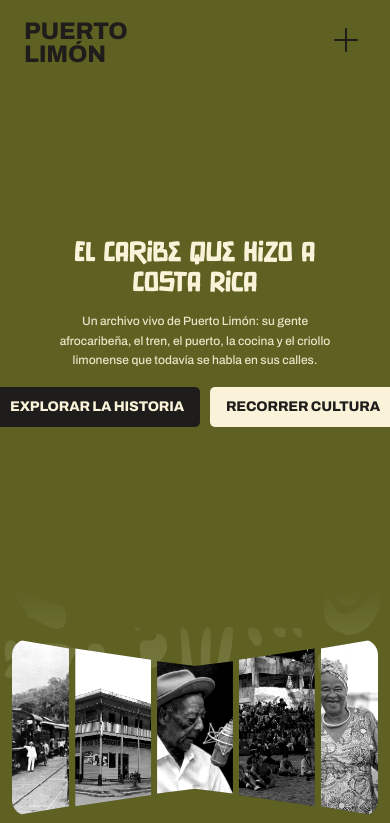
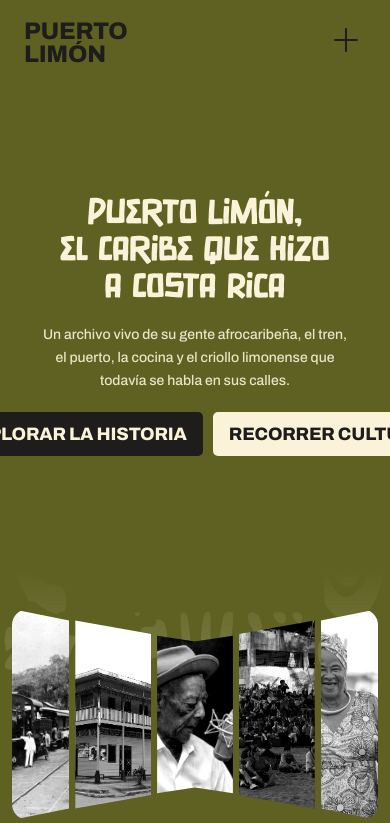
Before and after one commit to kirianL/archivopuertolimon, a Next.js app: page / in a window 390 px wide. Shown: the top 823 px of the page. Built offline with nearby package versions, Linux system fonts and the light colour scheme.

Commit message:
feat: implement Hero component with navigation and gallery backdrop

```diff
--- a/components/hero/Hero.tsx
+++ b/components/hero/Hero.tsx
@@ -307,49 +307,59 @@ export default function Hero() {
       <section
         id="inicio"
         aria-labelledby="hero-title"
-        className="relative flex min-h-[calc(100lvh+3.5rem)] flex-col justify-between overflow-hidden bg-moss text-ink sm:min-h-lvh"
+        className="relative flex min-h-[calc(100lvh+5rem)] flex-col justify-between overflow-hidden bg-moss text-ink sm:min-h-lvh"
       >
         <SiteNav />
 
-        {/* Bloque central: título ancho a 2 líneas como la referencia y botones en una sola fila */}
-        <div className="animate-rise relative z-10 mx-auto flex w-full max-w-6xl flex-1 flex-col items-center justify-center px-4 pt-1 pb-2 text-center sm:px-8">
+        {/* Bloque central: título más grande y con más presencia, sin huecos vacíos */}
+        <div className="animate-rise relative z-10 mx-auto flex w-full max-w-6xl flex-1 flex-col items-center justify-center px-4 pt-2 pb-1 text-center sm:px-8">
           <h1
             id="hero-title"
-            className="font-hero w-full text-[clamp(1.7rem,7.2vw,4.8rem)] leading-[1.08] font-normal text-cream"
+            className="font-hero w-full text-[clamp(2.15rem,8.6vw,4.8rem)] leading-[1.08] font-normal text-cream sm:text-[clamp(2.75rem,min(5.2vw,6.8svh),4.8rem)]"
           >
-            <span className="block whitespace-nowrap">El Caribe que hizo a</span>
-            <span className="block whitespace-nowrap">Costa Rica</span>
+            <span className="block sm:hidden">
+              <span className="block whitespace-nowrap">Puerto Limón,</span>
+              <span className="block whitespace-nowrap">el Caribe que hizo</span>
+              <span className="block whitespace-nowrap">a Costa Rica</span>
+            </span>
+            <span className="hidden sm:block">
+              <span className="block whitespace-nowrap">
+                Puerto Limón, el Caribe
+              </span>
+              <span className="block whitespace-nowrap">
+                que hizo a Costa Rica
+              </span>
+            </span>
           </h1>
 
-          <p className="mt-3 max-w-[42ch] text-xs leading-relaxed font-medium text-pretty text-cream/90 sm:mt-4 sm:max-w-[56ch] sm:text-base md:text-lg">
-            Un archivo vivo de Puerto Limón: su gente afrocaribeña, el tren, el
-            puerto, la cocina y el criollo limonense que todavía se habla en sus
-            calles.
+          <p className="mt-4 max-w-[38ch] text-sm leading-relaxed font-medium text-pretty text-cream/90 sm:mt-4 sm:max-w-[56ch] sm:text-base md:text-lg">
+            Un archivo vivo de su gente afrocaribeña, el tren, el puerto, la
+            cocina y el criollo limonense que todavía se habla en sus calles.
           </p>
 
-          <div className="mt-4 flex flex-nowrap items-center justify-center gap-2.5 sm:mt-6 sm:gap-4">
+          <div className="mt-5 flex flex-nowrap items-center justify-center gap-2.5 sm:mt-6 sm:gap-4">
             <Button
               href="#historia"
               variant="dark"
-              className="h-10 px-4 text-sm whitespace-nowrap sm:h-11 sm:px-6 sm:text-lg"
+              className="h-11 px-4 text-base whitespace-nowrap sm:h-11 sm:px-6 sm:text-lg"
             >
               Explorar la historia
             </Button>
             <Button
               href="#cultura"
               variant="light"
-              className="h-10 px-4 text-sm whitespace-nowrap sm:h-11 sm:px-6 sm:text-lg"
+              className="h-11 px-4 text-base whitespace-nowrap sm:h-11 sm:px-6 sm:text-lg"
             >
               Recorrer cultura
             </Button>
           </div>
         </div>
 
-        {/* Escenario inferior conectado hasta el borde inferior (cubre detrás de la barra flotante de iOS) */}
-        <div className="animate-rise relative isolate mx-auto w-full max-w-[96rem] pt-[clamp(2rem,6svh,5rem)] pb-[clamp(4.5rem,11svh,5.25rem)] sm:pb-[clamp(2.5rem,7.5svh,5rem)]">
+        {/* Escenario inferior más grande y pegado al bloque superior, cubriendo por completo detrás de la barra de iOS */}
+        <div className="animate-rise relative isolate mx-auto w-full max-w-[96rem] pt-[clamp(1.75rem,5svh,4.5rem)] pb-[clamp(5.75rem,13svh,6.5rem)] sm:pb-[clamp(2.5rem,7.5svh,5rem)]">
           <HeroGalleryBackdrop />
 
-          <div className="mx-auto grid h-[clamp(8.25rem,21svh,12rem)] w-[94%] grid-cols-[0.76fr_1fr_1fr_1fr_0.76fr] gap-1.5 sm:h-[clamp(11rem,26svh,18rem)] sm:w-[88%] sm:gap-2.5 md:gap-3">
+          <div className="mx-auto grid h-[clamp(10.5rem,25svh,13.5rem)] w-[94%] grid-cols-[0.76fr_1fr_1fr_1fr_0.76fr] gap-1.5 sm:h-[clamp(11rem,26svh,18rem)] sm:w-[88%] sm:gap-2.5 md:gap-3">
             {heroGallery.map((item, idx) => (
               <div
                 key={item.alt}
```
